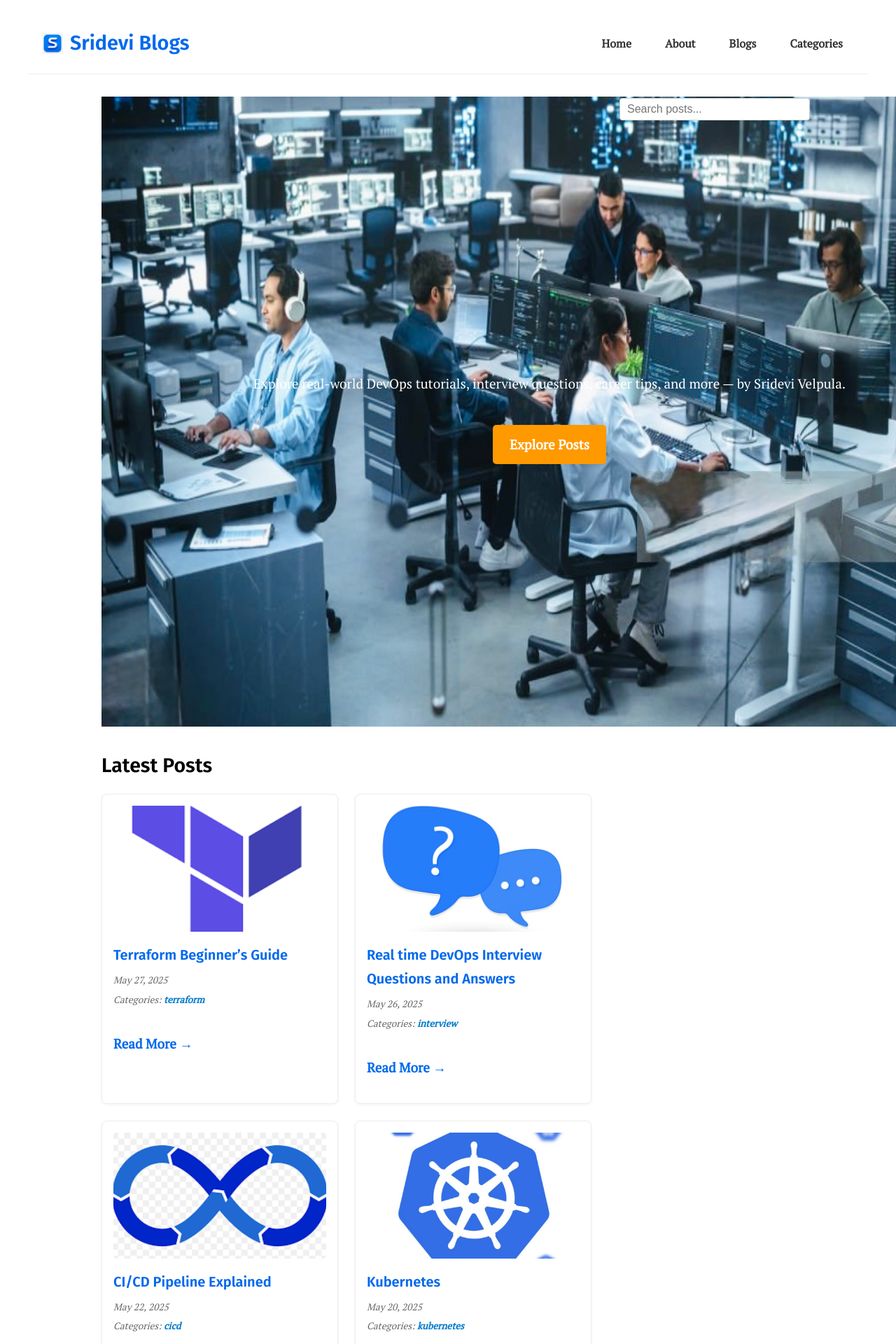
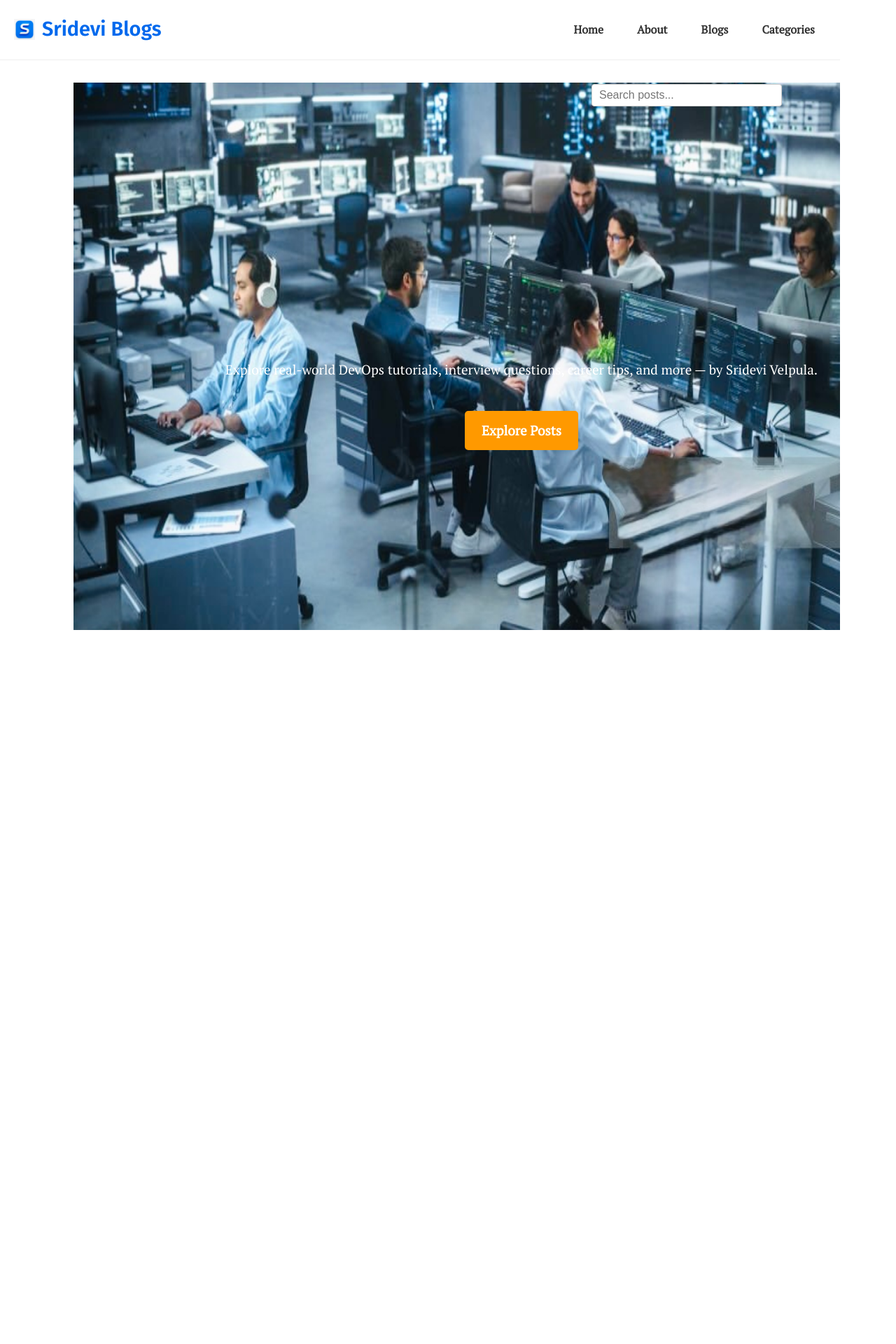
Before and after one commit to srideviblogs/srideviblogs.github.io, a Jekyll site: the page built from index.md, in a window 1280 px wide. Shown: the top 1920 px of the page at 70% size. Built offline with Jekyll 4.4.1, drawn with Linux system fonts in a browser that asks for light colours; after the commit the page ends 900 px from its top, so only the background shows below that.

Commit message:
Update custom.css

```diff
--- a/assets/css/custom.css
+++ b/assets/css/custom.css
@@ -591,23 +591,28 @@ header.site-header {
   font-family: inherit;
 }
 
+html, body {
+  margin: 0;
+  padding: 0;
+  width: 100%;
+  height: 100%;
+  overflow: hidden;
+}
+
 .hero-section {
   position: relative;
   width: 100vw;
   height: 100vh;
   overflow: hidden;
-  margin: 0;
-  padding: 0;
-  /* margin-top:3rem; */
 }
 
 .hero-bg-image {
   position: absolute;
-  top: 0;
-  left: 0;
+  top: 0; left: 0;
   width: 100%;
   height: 100%;
-  object-fit: fill; /* stretches the image */
+  object-fit: fill;
+  object-position: center center;
   z-index: 0;
 }
 
```
